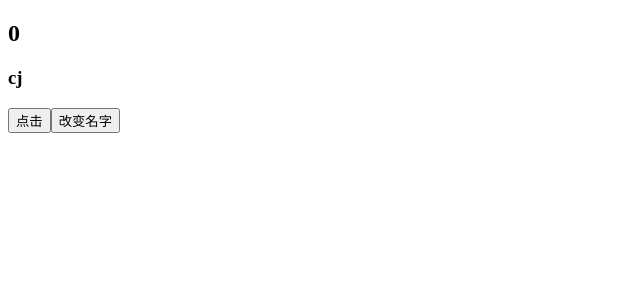
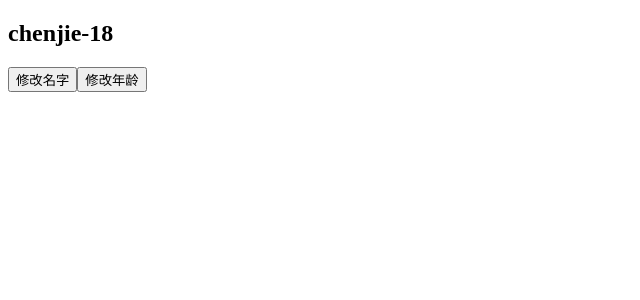
Before and after one commit to chenjieya/Vue3_exercise, a Vue app in the folder componsition-api/: page / in a window 1280 px wide. Shown: the top 300 px of the page, without its empty margins (0-640 px from the left). Built offline with nearby package versions, Linux system fonts and the light colour scheme.

Commit message:
watcheffect

```diff
--- /dev/null
+++ b/componsition-api/src/05_watchEffect/App.vue
@@ -0,0 +1,42 @@
+<template>
+  <div>
+    <h2>{{obj.name}}-{{obj.age}}</h2>
+    <button @click="changeName">修改名字</button>
+    <button @click="changeAge">修改年龄</button>
+  </div>
+</template>
+
+<script>
+    import { reactive, watchEffect } from 'vue';
+export default {
+    setup() {
+        let obj = reactive({name: 'chenjie', age: 18});
+
+        const stop = watchEffect(() => {
+            // 监听用到的数据
+            console.log(obj.name, obj.age);
+        })
+
+        const changeName = () => {
+            obj.name = 'cj';
+        }
+        const changeAge = () => {
+            obj.age++;
+
+            if(obj.age > 25) {
+                stop();  // 停止监听
+            }
+        }
+
+        return {
+            obj,
+            changeName,
+            changeAge
+        }
+    }
+}
+</script>
+
+<style>
+
+</style>
--- a/componsition-api/src/main.js
+++ b/componsition-api/src/main.js
@@ -1,4 +1,4 @@
 import { createApp } from 'vue'
-import App from './04_toRefsAPI/App.vue'
+import App from './05_watchEffect/App.vue'
 
 createApp(App).mount('#app')
```
